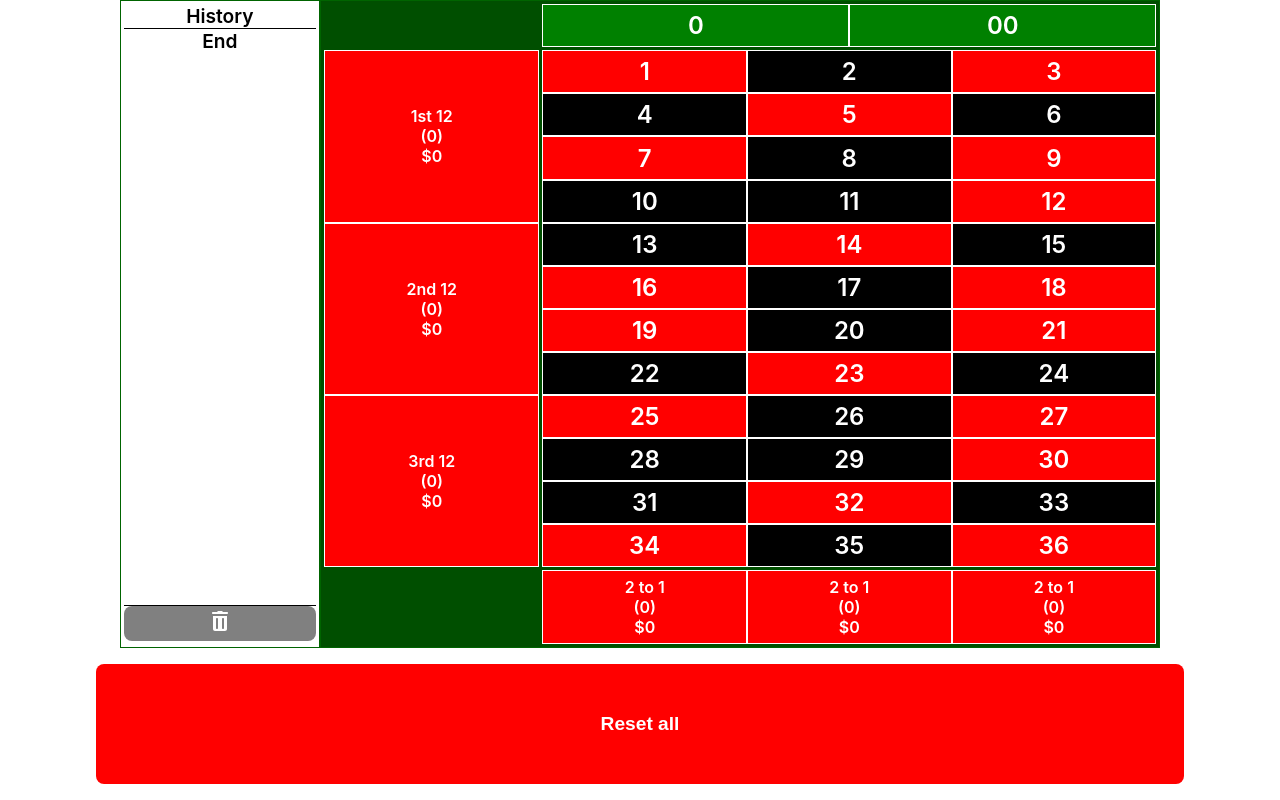
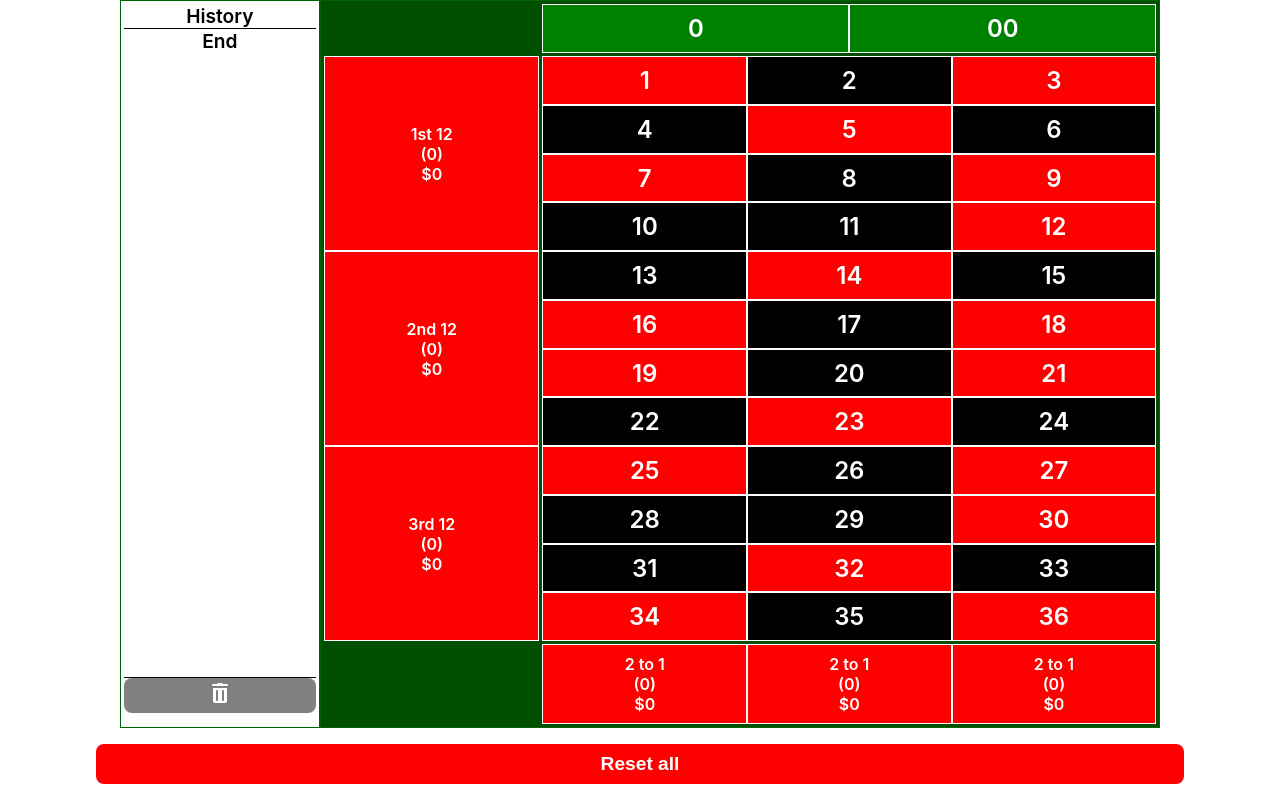
Before and after one commit to acagua/roulette-project, a React (Vite) app: page / in a window 1280 px wide. Built offline with nearby package versions, Linux system fonts and the light colour scheme.

Commit message:
change hight distribution

```diff
--- a/src/styles/_variables.scss
+++ b/src/styles/_variables.scss
@@ -1,8 +1,8 @@
 $border-sm: 0.1rem;
 $border-md: 0.3rem;
 $border-lg: 0.5rem;
-$upper-height: 80vh;
-$lower-height: 15vh;
+$upper-height: 90vh;
+$lower-height: 5vh;
 $total-width: 85vw;
 $history-width: 15vw;
 $board-width: 65vw;
```
